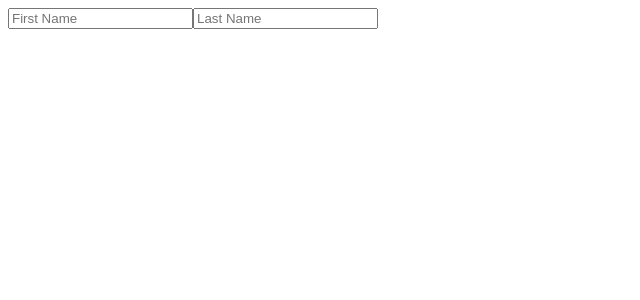
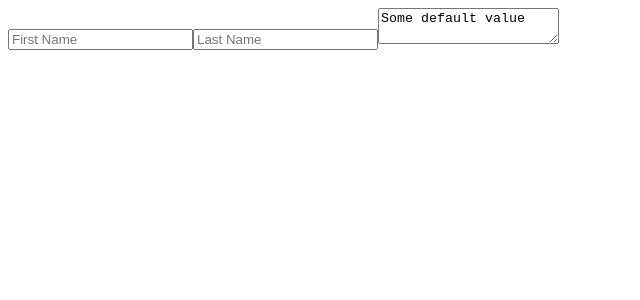
Before and after one commit to Imohh/React-frontend, a React (Create React App) app: page / in a window 1280 px wide. Shown: the top 300 px of the page, without its empty margins (0-640 px from the left). Built offline with nearby package versions, Linux system fonts and the light colour scheme.

Commit message:
new commit

```diff
--- a/src/App.js
+++ b/src/App.js
@@ -1,5 +1,6 @@
 import React, {Component} from 'react'
 import './App.css'
+import Form from './Form'
 // import TodoItem from './components/TodoItem'
 // import todosData from './todosData'
 //import Conditional from './Conditional'
@@ -259,51 +260,12 @@
 //   }
 // }
 
-
-//FORMS
 class App extends Component {
-  constructor() {
-    super()
-    this.state = {
-      firstName: "",
-      lastName: ""
-    }
-    this.handleChange = this.handleChange.bind(this)
-  }
-
-  handleChange(event) {
-    this.setState({
-      [event.target.name]: event.target.value
-    })
-  }
-
   render() {
-    return(
-      <div>
-        <form>
-          <input
-            name="firstName"
-            type="text"
-            placeholder="First Name"
-            onChange={this.handleChange}
-          />
-
-          <input
-            name="lastName"
-            type="text"
-            placeholder="Last Name"
-            onChange={this.handleChange}
-          />
-        </form>
-
-
-      <h2>{this.state.firstName} {this.state.lastName}</h2>
-
-      </div>
+    return (
+      <Form />
     )
   }
 }
 
-
-
 export default App
--- /dev/null
+++ b/src/Form.js
@@ -0,0 +1,51 @@
+import React, {Component} from 'react'
+
+class Form extends Component {
+    constructor() {
+      super()
+      this.state = {
+        firstName: "",
+        lastName: ""
+      }
+      this.handleChange = this.handleChange.bind(this)
+    }
+
+    handleChange(event) {
+      this.setState({
+        [event.target.name]: event.target.value
+      })
+    }
+
+    render() {
+      return(
+        <div>
+          <form>
+            <input
+              name="firstName"
+              type="text"
+              placeholder="First Name"
+              onChange={this.handleChange}
+            />
+
+            <input
+              name="lastName"
+              type="text"
+              placeholder="Last Name"
+              onChange={this.handleChange}
+            />
+
+            <textarea value={"Some default value"} />
+
+          </form>
+
+
+        <h2>{this.state.firstName} {this.state.lastName}</h2>
+
+        </div>
+      )
+    }
+  }
+
+
+
+  export default Form
```
